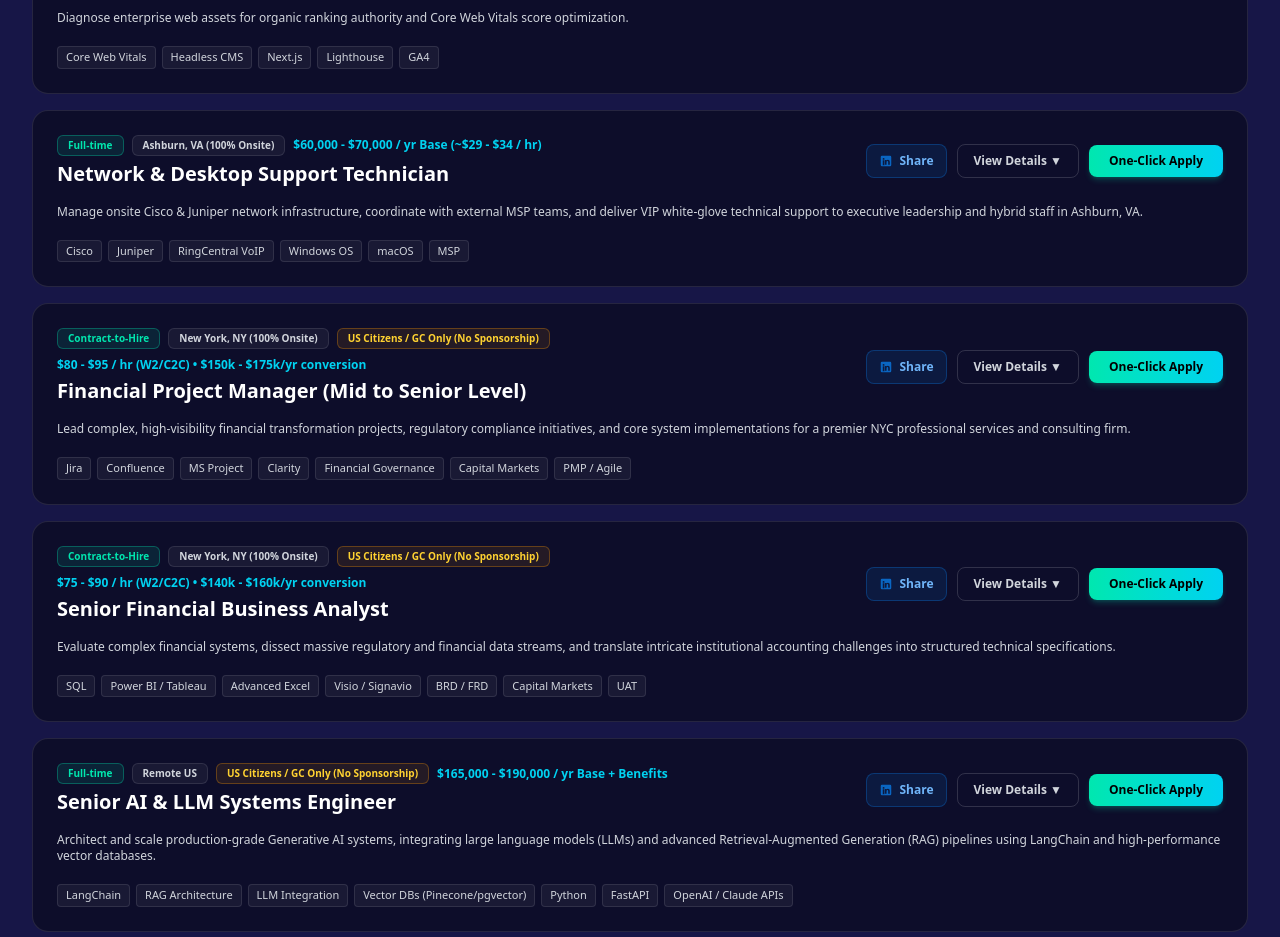
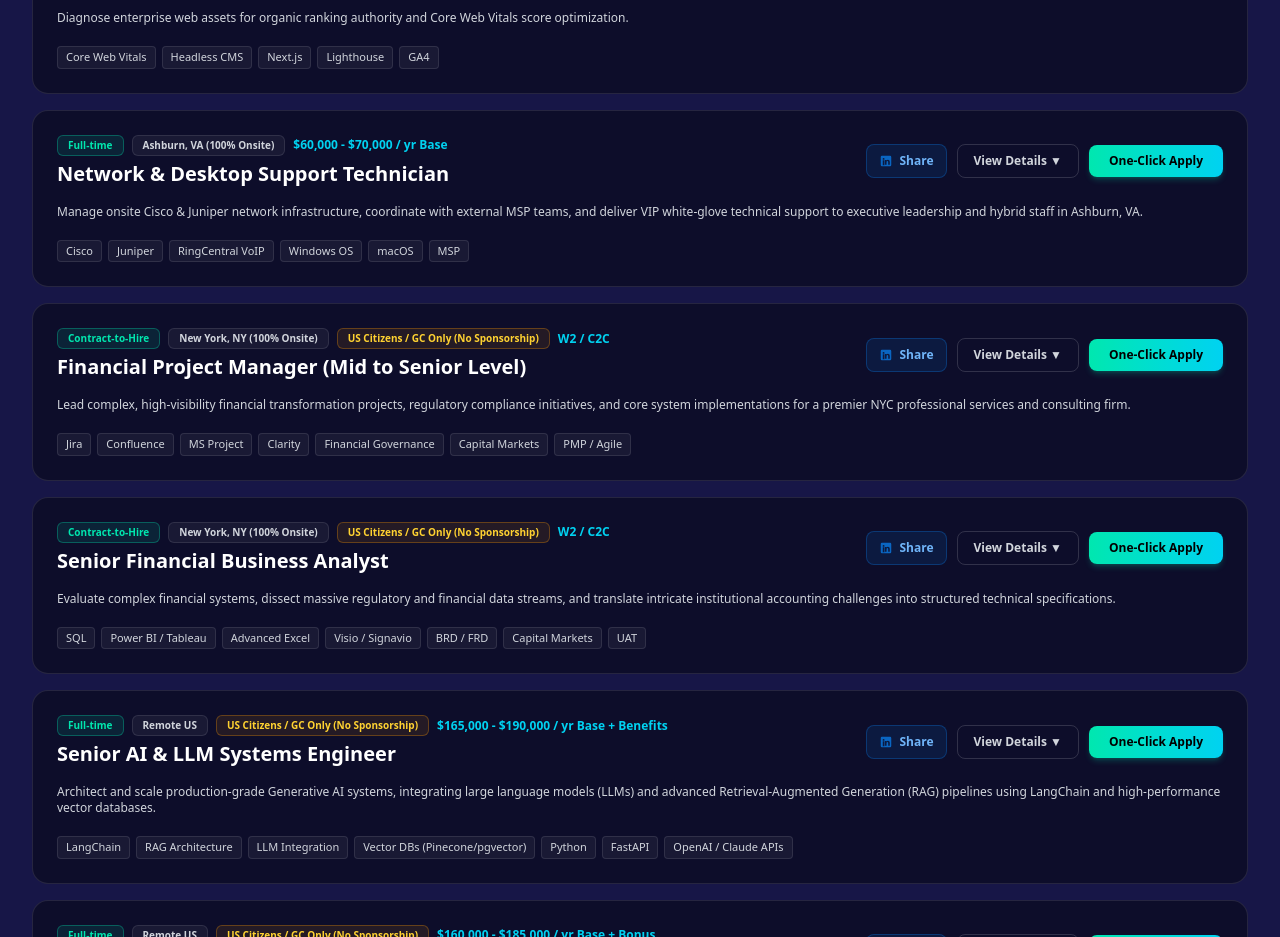
Before and after one commit to Prateek58/vance, a Next.js app in the folder site/: page /candidate-hub in a window 1280 px wide. Shown: the part 1780-2717 px from the top of the page. Built offline with nearby package versions, Linux system fonts and the light colour scheme.

Commit message:
google analutic and minr job posting cange

```diff
--- a/site/app/candidate-hub/page.tsx
+++ b/site/app/candidate-hub/page.tsx
@@ -112,7 +112,7 @@
     category: 'Networking',
     location: 'Ashburn, VA (100% Onsite)',
     type: 'Full-time',
-    rate: '$60,000 - $70,000 / yr Base (~$29 - $34 / hr)',
+    rate: '$60,000 - $70,000 / yr Base',
     techStack: ['Cisco', 'Juniper', 'RingCentral VoIP', 'Windows OS', 'macOS', 'MSP'],
     summary: 'Manage onsite Cisco & Juniper network infrastructure, coordinate with external MSP teams, and deliver VIP white-glove technical support to executive leadership and hybrid staff in Ashburn, VA.',
     impact: 'Deliver seamless zero-friction IT operations for executive leadership while maintaining 99.9% onsite network rack uptime and MSP synergy.',
@@ -139,7 +139,7 @@
     category: 'Finance & PM',
     location: 'New York, NY (100% Onsite)',
     type: 'Contract-to-Hire',
-    rate: '$80 - $95 / hr (W2/C2C) • $150k - $175k/yr conversion',
+    rate: 'W2 / C2C',
     eligibility: 'US Citizens / GC Only (No Sponsorship)',
     techStack: ['Jira', 'Confluence', 'MS Project', 'Clarity', 'Financial Governance', 'Capital Markets', 'PMP / Agile'],
     summary: 'Lead complex, high-visibility financial transformation projects, regulatory compliance initiatives, and core system implementations for a premier NYC professional services and consulting firm.',
@@ -164,7 +164,7 @@
     category: 'Finance & PM',
     location: 'New York, NY (100% Onsite)',
     type: 'Contract-to-Hire',
-    rate: '$75 - $90 / hr (W2/C2C) • $140k - $160k/yr conversion',
+    rate: 'W2 / C2C',
     eligibility: 'US Citizens / GC Only (No Sponsorship)',
     techStack: ['SQL', 'Power BI / Tableau', 'Advanced Excel', 'Visio / Signavio', 'BRD / FRD', 'Capital Markets', 'UAT'],
     summary: 'Evaluate complex financial systems, dissect massive regulatory and financial data streams, and translate intricate institutional accounting challenges into structured technical specifications.',
@@ -437,7 +437,9 @@
                               {job.eligibility}
                             </span>
                           )}
-                          <span className="text-xs font-semibold text-primary">{job.rate}</span>
+                          {job.rate && (
+                            <span className="text-xs font-semibold text-primary">{job.rate}</span>
+                          )}
                         </div>
                         <h3 className="text-xl font-bold text-white">{job.title}</h3>
                       </div>
--- a/site/app/layout.tsx
+++ b/site/app/layout.tsx
@@ -1,4 +1,5 @@
 import type { Metadata } from "next";
+import Script from "next/script";
 import { Geist, Geist_Mono } from "next/font/google";
 import "./globals.css";
 
@@ -31,6 +32,19 @@
     <html lang="en" suppressHydrationWarning className={`${geistSans.variable} ${geistMono.variable} h-full antialiased dark`}>
       <body suppressHydrationWarning className="min-h-full flex flex-col bg-darkBody text-white selection:bg-primary selection:text-black">
         {children}
+        <Script
+          src="https://www.googletagmanager.com/gtag/js?id=G-JQ3J20WJDX"
+          strategy="afterInteractive"
+        />
+        <Script id="google-analytics" strategy="afterInteractive">
+          {`
+            window.dataLayer = window.dataLayer || [];
+            function gtag(){dataLayer.push(arguments);}
+            gtag('js', new Date());
+
+            gtag('config', 'G-JQ3J20WJDX');
+          `}
+        </Script>
       </body>
     </html>
   );
```
